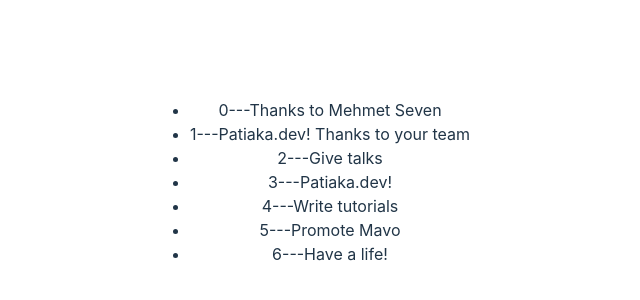
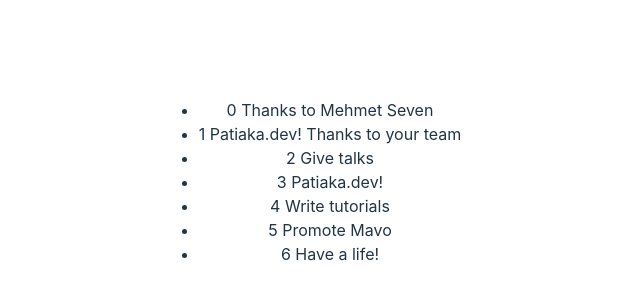
Before and after one commit to mehmetulker/react-todo, a React (Vite) app: page / in a window 1280 px wide. Shown: the part 218-518 px from the top of the page, without its empty margins (330-970 px from the left). Built offline with nearby package versions, Linux system fonts and the light colour scheme.

Commit message:
(TodoFormList,TodoShow ) todo showed.

```diff
--- a/src/components/TodoFormList.jsx
+++ b/src/components/TodoFormList.jsx
@@ -9,7 +9,7 @@
     <div>
       <ul>
         {todo.map((item, index) => (
-          <TodoShow key={index} item={item} index={index} />
+                    <TodoShow key={index} item={item} index={index} />
 
         ))}
       </ul>
--- a/src/components/TodoShow.jsx
+++ b/src/components/TodoShow.jsx
@@ -3,7 +3,7 @@
 export default function TodoShow({ index, item }) {
   return (
     <div>
-      <li key={index}>{index}---{item.text}</li>
+      <li key={index}>{index} {item.text}</li>
     </div>
   );
 }
```
